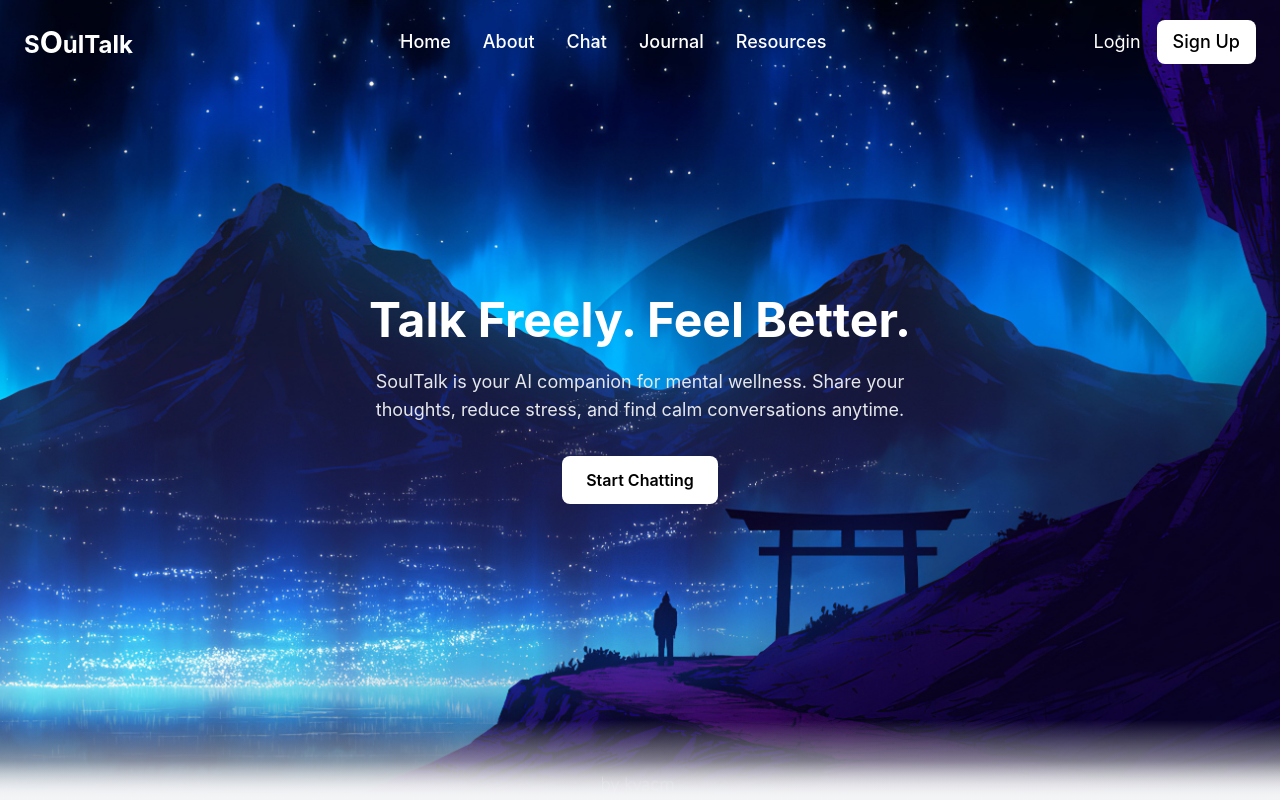
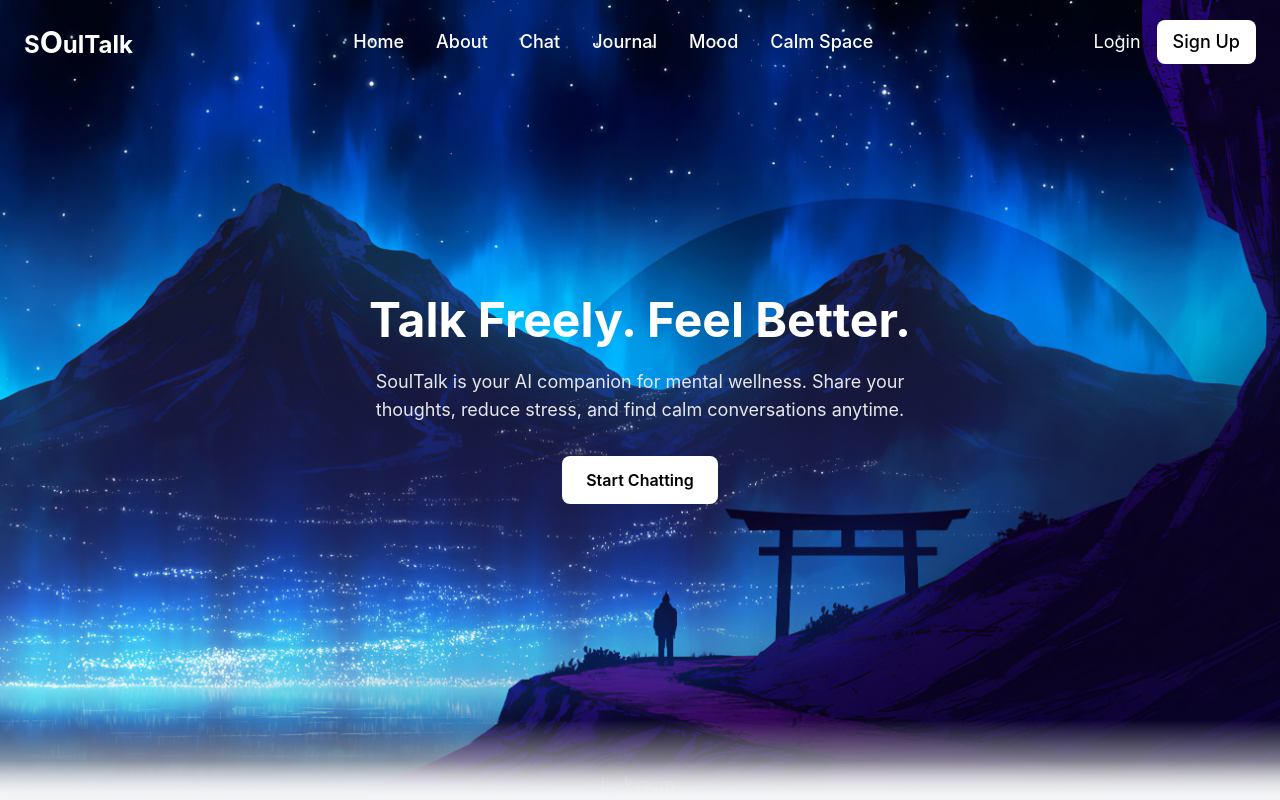
Before and after one commit to Piyushkohlii/Mental-health-chatbot-MERN-with-RAG, a React app in the folder frontend/: page / in a window 1280 px wide. Shown: the top 800 px of the page. Built offline with nearby package versions, Linux system fonts and the light colour scheme; no server answers; the HTML template or start-up script is replaced by a standard one.

Commit message:
added about path

```diff
--- a/frontend/src/components/Header.jsx
+++ b/frontend/src/components/Header.jsx
@@ -37,11 +37,11 @@ const Header = () => {
         {/* Navigation */}
         <nav className="hidden md:flex gap-8 text-white font-medium">
           <Link to="/" className="hover:text-gray-300 transition" >Home</Link>
-          <Link to="#" className="hover:text-gray-300 transition">About</Link>
+          <Link to="/about" className="hover:text-gray-300 transition">About</Link>
           <Link to="/chat" className="hover:text-gray-300 transition">Chat</Link>
           <Link to="/journal" className="hover:text-gray-300 transition">Journal</Link>
-          <Link to="#" className="hover:text-gray-300 transition">Resources</Link>
-
+          <Link to="/moodDashboard" className="hover:text-gray-300 transition">Mood</Link>
+          <Link to="/calm-space" className="hover:text-gray-300 transition">Calm Space</Link>
         </nav>
 
         {/* Buttons */}
```
